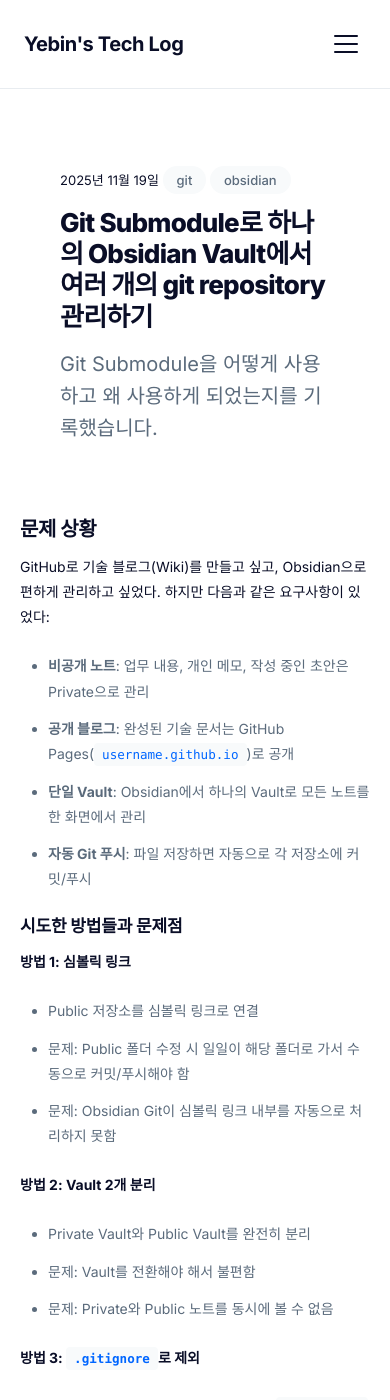
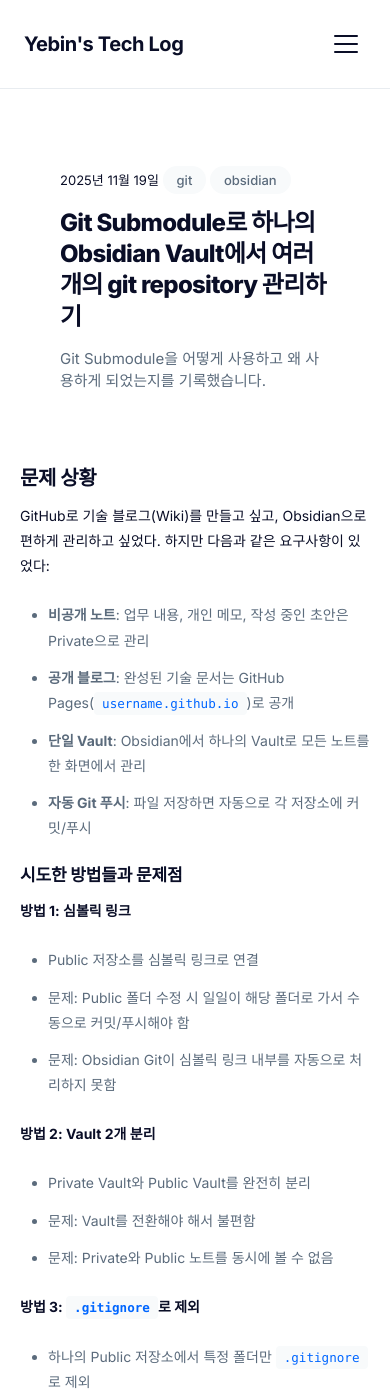
Before and after one commit to yebinable/yebinable.github.io, a Jekyll site: the page built from _posts/2025-11-19-git-submodule.md, in a window 390 px wide and 1400 px high. Built offline with Jekyll 4.4.1, drawn with Linux system fonts in a browser that asks for light colours.

Commit message:
fix: 모바일 포스트 헤더 크기 균형 조정
- 768px 이하: 타이틀 28px, 설명 16px, 메타 13px
- 480px 이하: 타이틀 24px, 설명 15px, 메타 12px
- 타이틀과 설명의 크기 비율 조화롭게 조정
- line-height 최적화

```diff
--- a/assets/css/main.css
+++ b/assets/css/main.css
@@ -974,7 +974,19 @@
   }
 
   .post-title {
-    font-size: 32px;
+    font-size: 28px;
+    line-height: 1.3;
+  }
+
+  .post-subtitle {
+    font-size: 16px;
+    line-height: 1.5;
+  }
+
+  .post-header .post-meta {
+    font-size: 13px;
+    gap: 12px;
+    margin-bottom: 16px;
   }
 
   .post-content {
@@ -1035,7 +1047,19 @@
   }
 
   .post-title {
-    font-size: 26px;
+    font-size: 24px;
+    line-height: 1.3;
+  }
+
+  .post-subtitle {
+    font-size: 15px;
+    line-height: 1.5;
+  }
+
+  .post-header .post-meta {
+    font-size: 12px;
+    gap: 10px;
+    margin-bottom: 14px;
   }
 
   .post-content {
```
